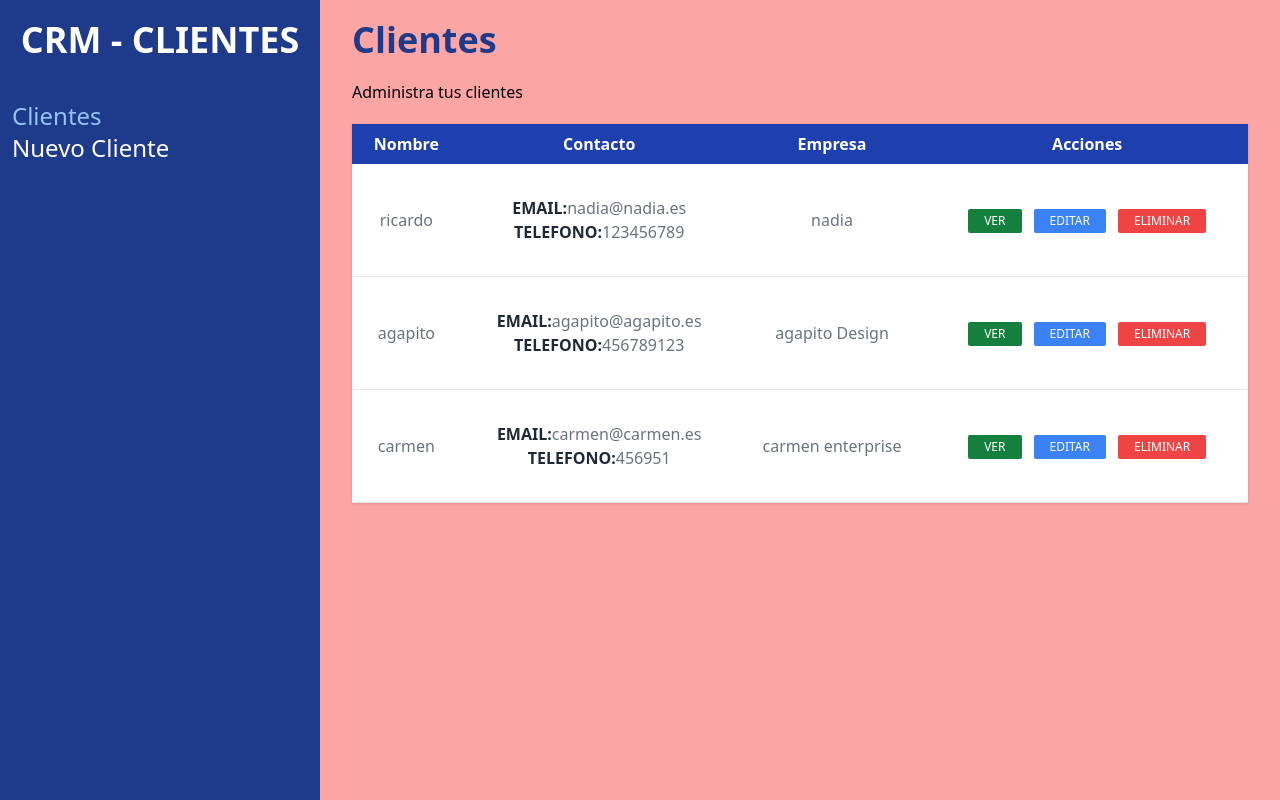
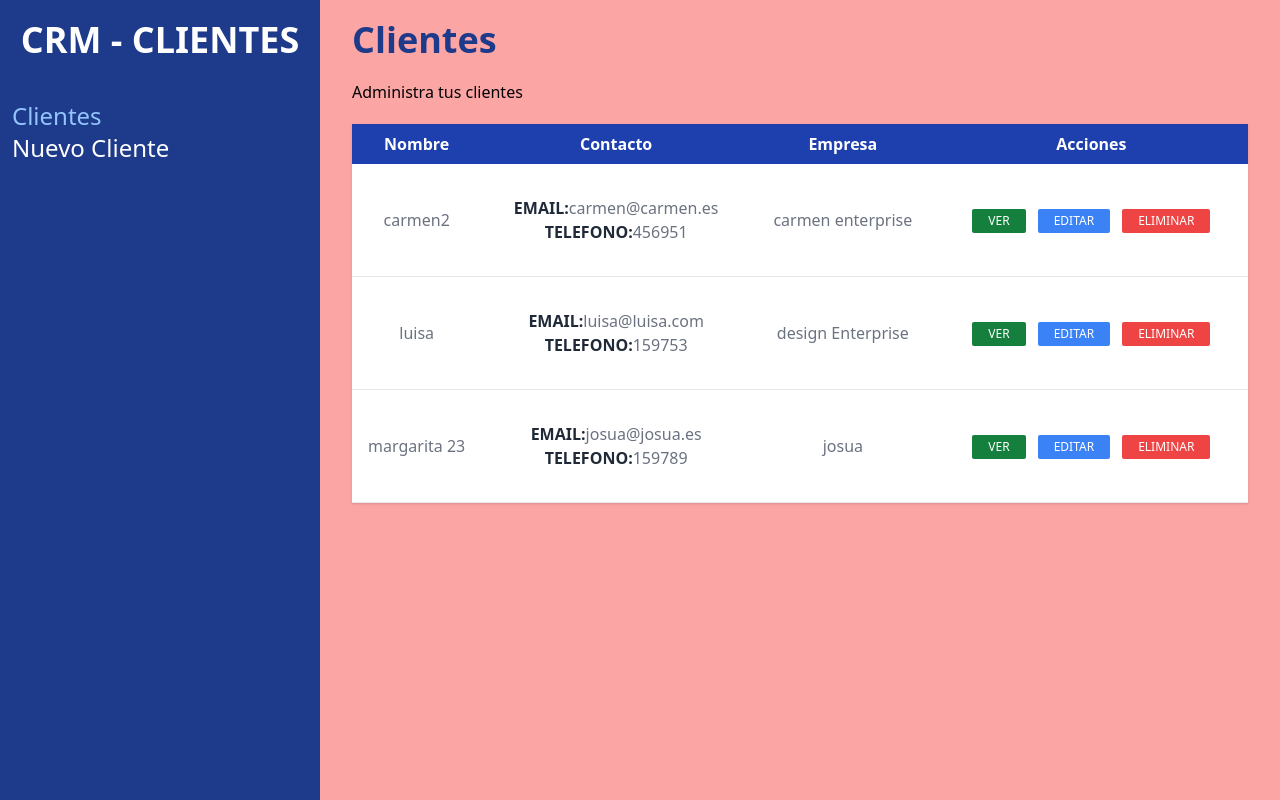
Before and after one commit to ricardocredondo/04-crm, a React (Vite) app: page /clientes in a window 1280 px wide. Built offline with nearby package versions, Linux system fonts and the light colour scheme; data requests are answered from the project's data file.

Commit message:
update 14/02 - 2

```diff
--- a/db.json
+++ b/db.json
@@ -1,28 +1,28 @@
 {
   "clientes": [
     {
-      "nombre": "ricardo",
-      "empresa": "nadia",
-      "email": "nadia@nadia.es",
-      "telefono": "123456789",
-      "notas": "hola que tal",
-      "id": 1
-    },
-    {
-      "nombre": "agapito",
-      "empresa": "agapito Design",
-      "email": "agapito@agapito.es",
-      "telefono": "456789123",
-      "notas": "Agapito es diseñador",
-      "id": 2
-    },
-    {
-      "nombre": "carmen",
+      "nombre": "carmen2",
       "empresa": "carmen enterprise",
       "email": "carmen@carmen.es",
       "telefono": "456951",
       "notas": "Carmen es presentadora",
       "id": 3
+    },
+    {
+      "nombre": "luisa",
+      "empresa": "design Enterprise",
+      "email": "luisa@luisa.com",
+      "telefono": "159753",
+      "notas": "hola que tal luisa",
+      "id": 4
+    },
+    {
+      "nombre": "margarita 23",
+      "empresa": "josua",
+      "email": "josua@josua.es",
+      "telefono": "159789",
+      "notas": "hola que tal",
+      "id": 5
     }
   ]
 }
--- a/src/App.jsx
+++ b/src/App.jsx
@@ -1,3 +1,4 @@
+import { useState } from 'react';
 import { BrowserRouter, Routes, Route } from 'react-router-dom';
 import Layout from './layout/Layout';
 import Inicio from './pages/Inicio';
@@ -5,14 +6,29 @@ import EditarCliente from './pages/EditarCliente';
 import NuevoCliente from './pages/NuevoCliente';
 import VerCliente from './pages/VerCliente';
 function App() {
+  const [cargando, setCargando] = useState(false);
+  console.log(import.meta.env);
   return (
     <BrowserRouter>
       <Routes>
         <Route path="/clientes" element={<Layout />}>
-          <Route index element={<Inicio />} />
+          <Route
+            index
+            element={<Inicio cargando={cargando} setCargando={setCargando} />}
+          />
           <Route path="nuevo" element={<NuevoCliente />} />
-          <Route path="editar/:id" element={<EditarCliente />} />
-          <Route path=":id" element={<VerCliente />} />
+          <Route
+            path="editar/:id"
+            element={
+              <EditarCliente cargando={cargando} setCargando={setCargando} />
+            }
+          />
+          <Route
+            path=":id"
+            element={
+              <VerCliente cargando={cargando} setCargando={setCargando} />
+            }
+          />
         </Route>
       </Routes>
     </BrowserRouter>
--- a/src/components/Cliente.jsx
+++ b/src/components/Cliente.jsx
@@ -1,5 +1,5 @@
 import { useNavigate } from 'react-router-dom';
-const Cliente = ({ cliente }) => {
+const Cliente = ({ cliente, handleEliminar }) => {
   const { nombre, empresa, email, telefono, notas, id } = cliente;
   const navigate = useNavigate();
   return (
@@ -27,12 +27,14 @@ const Cliente = ({ cliente }) => {
         <button
           type="button"
           className="mr-3 py-1 px-4 bg-blue-500 text-white text-xs uppercase rounded-sm hover:bg-blue-600"
+          onClick={() => navigate(`/clientes/editar/${id}`)}
         >
           Editar
         </button>
         <button
           type="button"
           className="py-1 px-4 bg-red-500 text-white text-xs uppercase rounded-sm hover:bg-red-600"
+          onClick={() => handleEliminar(id, nombre)}
         >
           Eliminar
         </button>
--- a/src/components/Formulario.jsx
+++ b/src/components/Formulario.jsx
@@ -2,13 +2,14 @@ import { useNavigate } from 'react-router-dom';
 import { Formik, Form, Field } from 'formik';
 import * as yup from 'yup';
 import Alerta from './Alerta';
-const Formulario = () => {
+const Formulario = ({ clienteTemporal, setClienteTemporal }) => {
   const navigate = useNavigate();
+  // const { nombre, empresa, telefono, email, notas } = clienteTemporal;
   const nuevoClienteSchema = yup.object().shape({
     nombre: yup
       .string()
       .min(3, 'El nombre es demasiado corto')
-      .max(10, 'El nombre es muy largo')
+      .max(20, 'El nombre es muy largo')
       .required('El nombre del cliente es obligatorio'),
     empresa: yup
       .string()
@@ -27,15 +28,26 @@ const Formulario = () => {
   });
   const handleSubmit = async (values) => {
     try {
+      if (clienteTemporal.id) {
+        const urlPut = `http://localhost:4000/clientes/${clienteTemporal.id}`;
+        await fetch(urlPut, {
+          method: 'PUT',
+          body: JSON.stringify(values),
+          headers: {
+            'Content-Type': 'application/json',
+          },
+        });
+        setClienteTemporal({});
+      } else {
         const url = 'http://localhost:4000/clientes';
-      const respuesta = await fetch(url, {
+        await fetch(url, {
           method: 'POST',
           body: JSON.stringify(values),
           headers: {
             'Content-Type': 'application/json',
           },
         });
-      const resultado = await respuesta.json();
+      }
       navigate('/clientes');
     } catch (error) {
       console.log(error);
@@ -44,16 +56,17 @@ const Formulario = () => {
   return (
     <div className="md:w-3/4 mt-8 p-10 bg-white rounded-md shadow-md mx-auto">
       <h1 className="text-gray-600 font-bold text-2xl text-center  uppercase">
-        Agregar cliente
+        {clienteTemporal?.nombre ? 'Editar Cliente' : 'Agregar Cliente'}
       </h1>
       <Formik
         initialValues={{
-          nombre: '',
-          empresa: '',
-          email: '',
-          telefono: '',
-          notas: '',
+          nombre: clienteTemporal?.nombre ?? '',
+          empresa: clienteTemporal?.empresa ?? '',
+          email: clienteTemporal?.email ?? '',
+          telefono: clienteTemporal?.telefono ?? '',
+          notas: clienteTemporal?.notas ?? '',
         }}
+        enableReinitialize={true}
         onSubmit={async (values, { resetForm }) => {
           await handleSubmit(values);
           resetForm();
@@ -135,7 +148,11 @@ const Formulario = () => {
               </div>
               <input
                 type="submit"
-                value="Guardar Cliente"
+                value={
+                  clienteTemporal?.nombre
+                    ? 'Guardar Cambios'
+                    : 'Agregar Cliente'
+                }
                 className="w-full p-3 text-lg text-white font-bold uppercase bg-blue-800 cursor-pointer"
               />
             </Form>
@@ -145,5 +162,8 @@ const Formulario = () => {
     </div>
   );
 };
-
+Formulario.defaultProps = {
+  clienteTemporal: {},
+  cargando: false,
+};
 export default Formulario;
--- /dev/null
+++ b/src/components/SinClientes.jsx
@@ -0,0 +1,11 @@
+const SinClientes = () => {
+  return (
+    <div>
+      <p className="w-2/4 mt-10 mx-auto py-5 bg-red-500 text-2xl text-white font-bold text-center uppercase rounded-md shadow-md">
+        No hay Clientes
+      </p>
+    </div>
+  );
+};
+
+export default SinClientes;
--- a/src/components/Spinner.jsx
+++ b/src/components/Spinner.jsx
@@ -1,9 +1,9 @@
 import '../css/Spinner.css';
 const Spinner = () => {
   return (
-    <div class="spinner">
-      <div class="dot1"></div>
-      <div class="dot2"></div>
+    <div className="spinner">
+      <div className="dot1"></div>
+      <div className="dot2"></div>
     </div>
   );
 };
--- a/src/pages/EditarCliente.jsx
+++ b/src/pages/EditarCliente.jsx
@@ -1,10 +1,45 @@
-import React from 'react';
+import { useState, useEffect } from 'react';
+import { useParams } from 'react-router-dom';
+import Formulario from '../components/Formulario';
+import Spinner from '../components/Spinner';
+import SinClientes from '../components/SinClientes';
+const EditarCliente = ({ cargando, setCargando }) => {
+  const [clienteTemporal, setClienteTemporal] = useState({});
+  const { id } = useParams();
+  useEffect(() => {
+    setCargando(!cargando);
+    const obtenerClienteEditar = async () => {
+      try {
+        const urlId = `http://localhost:4000/clientes/${id}`;
+        const respuesta = await fetch(urlId);
+        const resultado = await respuesta.json();
+        setClienteTemporal(resultado);
+        console.log(resultado);
+      } catch (error) {
+        console.log(error);
+      }
+      setCargando(false);
+    };
+    obtenerClienteEditar();
+  }, []);
+  return (
+    <>
+      <h1 className="font-black text-4xl text-blue-900">Editar Cliente</h1>
 
-const EditarCliente = () => {
-  return (
-    <div>
-      <h1>Desde Editar Cliente</h1>
-    </div>
+      {cargando ? (
+        <Spinner />
+      ) : Object.keys(clienteTemporal).length === 0 ? (
+        <SinClientes />
+      ) : (
+        <>
+          <p className="mt-5">Edita los campos:</p>
+          <Formulario
+            clienteTemporal={clienteTemporal}
+            setClienteTemporal={setClienteTemporal}
+          />
+        </>
+      )}
+    </>
   );
 };
 
--- a/src/pages/Inicio.jsx
+++ b/src/pages/Inicio.jsx
@@ -1,10 +1,14 @@
 import { useState, useEffect } from 'react';
+import { useNavigate } from 'react-router-dom';
 import generarId from '../helpers/generarId.helpers';
 import Cliente from '../components/Cliente';
+import Spinner from '../components/Spinner';
 
-const Inicio = () => {
+const Inicio = ({ cargando, setCargando }) => {
   const [clientes, setClientes] = useState([]);
+  const navigate = useNavigate();
   useEffect(() => {
+    setCargando(!cargando);
     const obtenerClientesAPI = async () => {
       try {
         const url = 'http://localhost:4000/clientes';
@@ -14,13 +18,35 @@ const Inicio = () => {
       } catch (error) {
         console.log(error);
       }
+      setCargando(false);
     };
     obtenerClientesAPI();
   }, []);
+  const handleEliminar = async (id, nombre) => {
+    const confirmar = confirm(`¿Deseas eliminar a ${nombre}?`);
+    if (confirmar) {
+      try {
+        const urlDelete = `http://localhost:4000/clientes/${id}`;
+        await fetch(urlDelete, {
+          method: 'DELETE',
+        });
+        const clientesActualizados = clientes.filter(
+          (cliente) => cliente.id !== id
+        );
+        setClientes(clientesActualizados);
+        navigate('/clientes');
+      } catch (error) {
+        console.log(error);
+      }
+    }
+  };
   return (
     <>
       <h1 className="font-black text-4xl text-blue-900">Clientes</h1>
       <p className="mt-5">Administra tus clientes</p>
+      {cargando ? (
+        <Spinner />
+      ) : (
         <table className="w-full mt-5 table-auto shadow bg-white">
           <thead className="bg-blue-800 text-white">
             <tr>
@@ -32,10 +58,15 @@ const Inicio = () => {
           </thead>
           <tbody>
             {clientes.map((cliente) => (
-            <Cliente key={generarId()} cliente={cliente} />
+              <Cliente
+                key={generarId()}
+                cliente={cliente}
+                handleEliminar={handleEliminar}
+              />
             ))}
           </tbody>
         </table>
+      )}
     </>
   );
 };
--- a/src/pages/VerCliente.jsx
+++ b/src/pages/VerCliente.jsx
@@ -1,9 +1,9 @@
 import { useState, useEffect } from 'react';
 import { useParams } from 'react-router-dom';
+import SinClientes from '../components/SinClientes';
 import Spinner from '../components/Spinner';
-const VerCliente = () => {
+const VerCliente = ({ cargando, setCargando }) => {
   const [cliente, setCliente] = useState({});
-  const [cargando, setCargando] = useState(false);
   const { id } = useParams();
   useEffect(() => {
     setCargando(!cargando);
@@ -25,8 +25,10 @@ const VerCliente = () => {
     <div>
       {cargando ? (
         <Spinner />
+      ) : Object.keys(cliente).length === 0 ? (
+        <SinClientes />
       ) : (
-        <table className="w-full mt-5 table-auto shadow bg-white">
+        <table className="w-full mt-10 table-auto shadow bg-white">
           <thead className="bg-blue-800 text-white">
             <tr>
               <th className="p-2">Nombre</th>
```
Also changed, not shown: 1 other file (tests, documents, lock files or other folders). Lines whose indentation alone changed are shown as unchanged.
